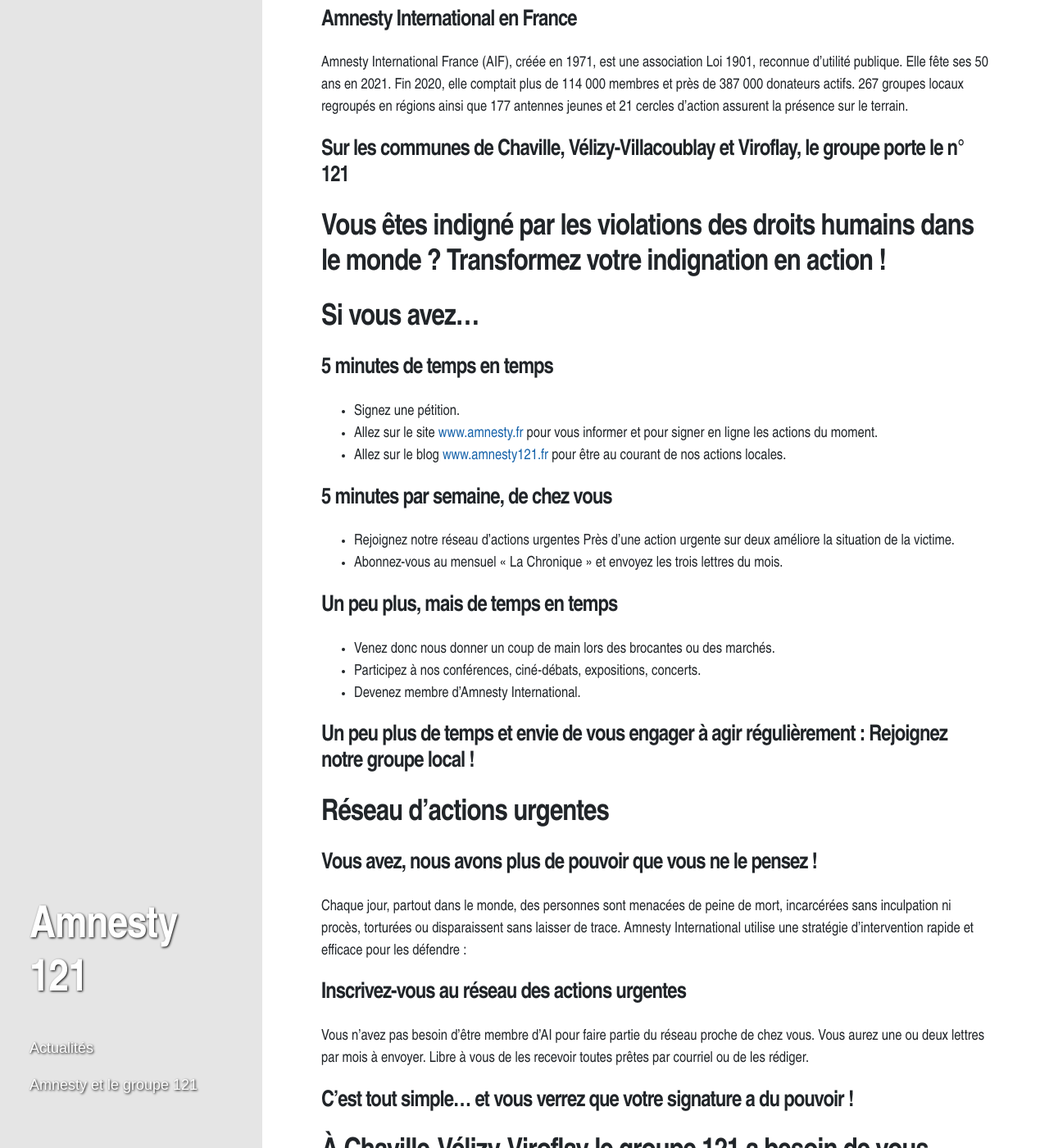
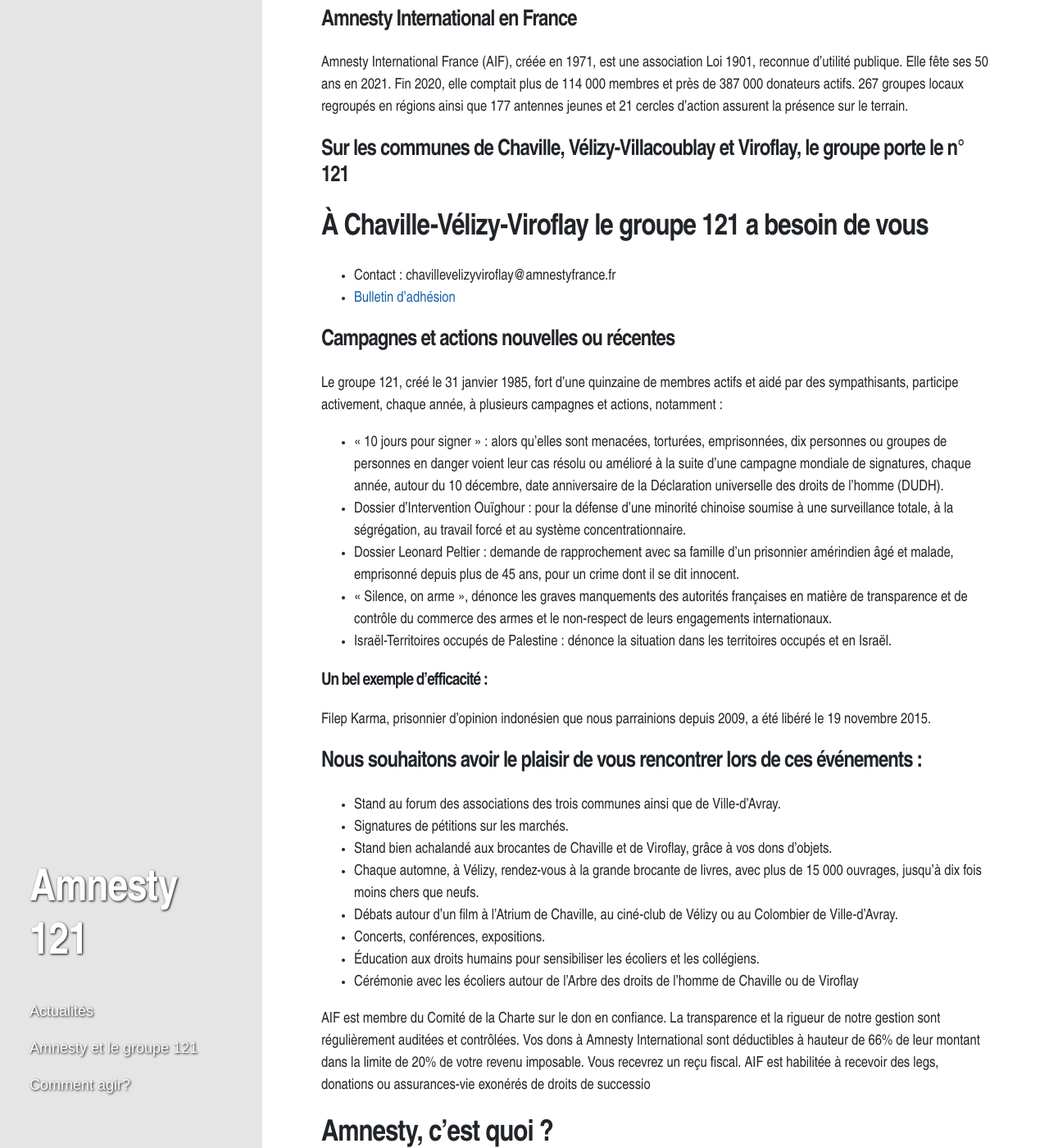
Before and after one commit to Amnesty121/SiteAmnesty121-dev, a Jekyll site: the page built from About/index.md, in a window 1280 px wide and 1400 px high, scrolled down 243 px. Shown: the whole window at 82% size. Built offline with Jekyll 4.4.1, drawn with Linux system fonts in a browser that asks for light colours; nearby versions of some CDN libraries; our own code applies the rules of GitHub Pages for plain Markdown files; some of the changed text lies outside the part shown.

Commit message:
Nv font, nowsletter et howto

```diff
--- a/About/index.md
+++ b/About/index.md
@@ -14,49 +14,9 @@
 
 ## Sur les communes de Chaville, Vélizy-Villacoublay et Viroflay, le groupe porte le n° 121
 
-# Vous êtes indigné par les violations des droits humains dans le monde ? Transformez votre indignation en action !
-
-# Si vous avez...
-
-## 5 minutes de temps en temps
-
-- Signez une pétition.
-- Allez sur le site [www.amnesty.fr](www.amnesty.fr) pour vous informer et pour signer en ligne les actions du moment.
-- Allez sur le blog [www.amnesty121.fr](www.amnesty121.fr) pour être au courant de nos actions locales.
-
-## 5 minutes par semaine, de chez vous
-
-- Rejoignez notre réseau d’actions urgentes
-Près d’une action urgente sur deux améliore la situation de la victime.
-- Abonnez-vous au mensuel « La Chronique » et envoyez les trois lettres du mois.
-
-## Un peu plus, mais de temps en temps
-
-- Venez donc nous donner un coup de main lors des brocantes ou des marchés.
-- Participez à nos conférences, ciné-débats, expositions, concerts.
-- Devenez membre d’Amnesty International.
-
-## Un peu plus de temps et envie de vous engager à agir régulièrement : Rejoignez notre groupe local !
-
-# Réseau d’actions urgentes
-
-## Vous avez, nous avons plus de pouvoir que vous ne le pensez !
-
-Chaque jour, partout dans le monde, des personnes sont menacées de peine de mort,
-incarcérées sans inculpation ni procès, torturées ou disparaissent sans laisser de trace.
-Amnesty International utilise une stratégie d’intervention rapide et efficace pour les défendre :
-
-## Inscrivez-vous au réseau des actions urgentes
-
-Vous n’avez pas besoin d’être membre d’AI pour faire partie du réseau proche de chez
-vous. Vous aurez une ou deux lettres par mois à envoyer. Libre à vous de les recevoir
-toutes prêtes par courriel ou de les rédiger.
-
-## C’est tout simple... et vous verrez que votre signature a du pouvoir !
-
 # À Chaville-Vélizy-Viroflay le groupe 121 a besoin de vous
 
-- Contact : groupe@amnesty121.fr chavillevelizyviroflay@amnestyfrance.fr
+- Contact : chavillevelizyviroflay@amnestyfrance.fr
 - [Bulletin d’adhésion]({{site.url}}/SiteAmenesty121/assets/pdf/ADHESION_AIF_bulletin_2011.pdf)
 
 ## Campagnes et actions nouvelles ou récentes
--- a/_data/navigation.yml
+++ b/_data/navigation.yml
@@ -2,3 +2,5 @@
   url: /
 - title: Amnesty et le groupe 121
   url: /About
+- title: Comment agir?
+  url: /HowTo
--- a/_layouts/default.html
+++ b/_layouts/default.html
@@ -1,6 +1,10 @@
 <!DOCTYPE html>
 <html lang="{{ page.lang | default: site.lang | default: 'en' }}">
   {% include head.html %}
+
+  <head>
+    <script id="mcjs">!function(c,h,i,m,p){m=c.createElement(h),p=c.getElementsByTagName(h)[0],m.async=1,m.src=i,p.parentNode.insertBefore(m,p)}(document,"script","https://chimpstatic.com/mcjs-connected/js/users/71c7c6ac704dcda26d6b90f77/3e7394dbbfc39fee27d531f3f.js");</script>
+  </head>
 
   <body>
     <div id="layout" class="pure-g">
--- a/_sass/hydure/_variables.scss
+++ b/_sass/hydure/_variables.scss
@@ -2,6 +2,11 @@
 $md-screen: 48rem;
 $lg-screen: 64rem;
 $xl-screen: 80rem;
+
+@font-face {
+  font-family: "TradeGothic";
+  src: url("../assets/fonts/TradeGothic/Trade Gothic LT.ttf");
+}
 
 :root {
   --body-font-size: 16px;
```
Also changed, not shown: HowTo/index.md (added, +43 -0 lines), assets/fonts/TradeGothic/Trade Gothic LT Bold Condensed No. 20 Oblique.ttf (added), assets/fonts/TradeGothic/Trade Gothic LT Bold Condensed No. 20.ttf (added), assets/fonts/TradeGothic/Trade Gothic LT Bold Extended.ttf (added), assets/fonts/TradeGothic/Trade Gothic LT Bold No. 2 Oblique.ttf (added), assets/fonts/TradeGothic/Trade Gothic LT Bold No. 2.ttf (added), assets/fonts/TradeGothic/Trade Gothic LT Bold Oblique.ttf (added), assets/fonts/TradeGothic/Trade Gothic LT Bold.ttf (added), assets/fonts/TradeGothic/Trade Gothic LT Condensed No. 18 Oblique.ttf (added), assets/fonts/TradeGothic/Trade Gothic LT Condensed No. 18.ttf (added), assets/fonts/TradeGothic/Trade Gothic LT Extended.ttf (added), assets/fonts/TradeGothic/Trade Gothic LT Light Oblique.ttf (added), assets/fonts/TradeGothic/Trade Gothic LT Light.ttf (added), assets/fonts/TradeGothic/Trade Gothic LT Oblique.ttf (added), 2 more files.
